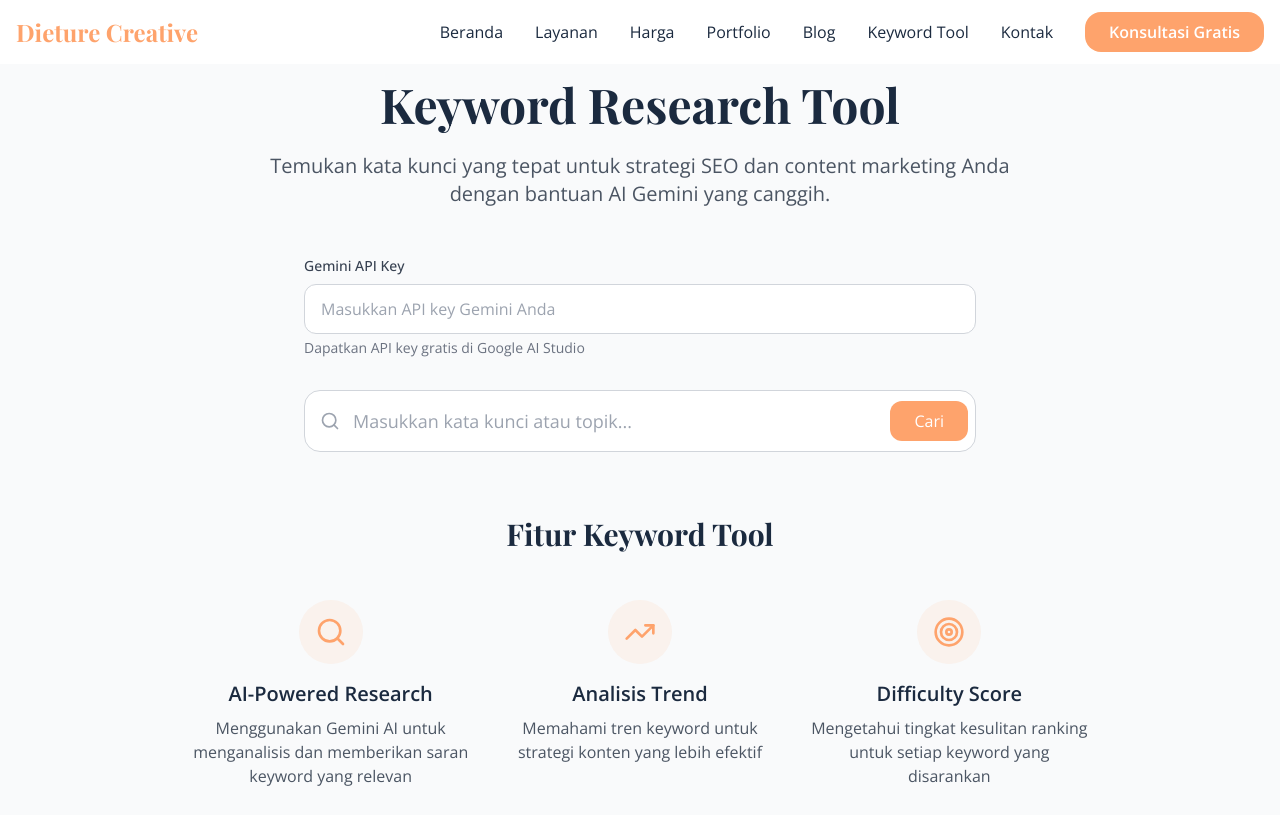
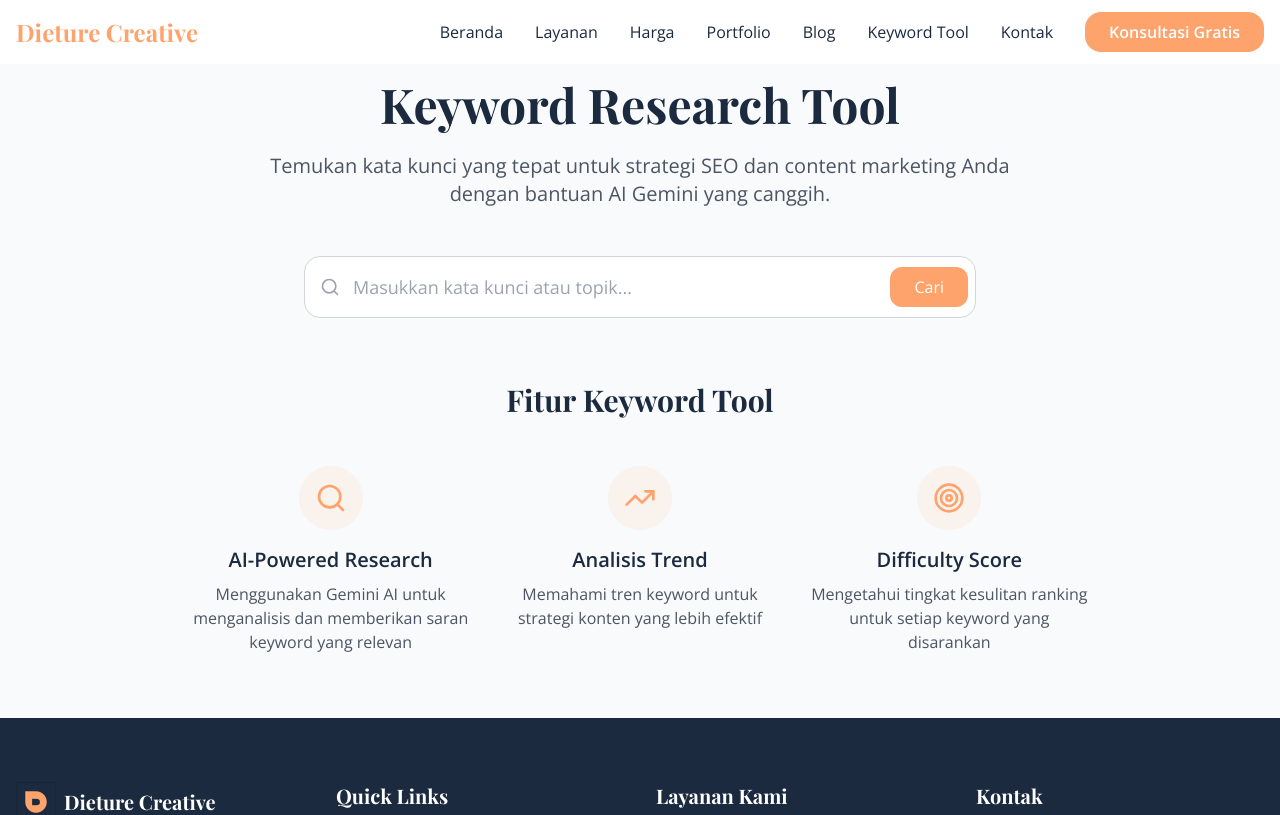
Before and after one commit to princevalerie/dieture-creative-digital-flow, a React (Vite) app: page /keyword-tool in a window 1280 px wide. Shown: the top 815 px of the page. Built offline with nearby package versions, Linux system fonts and the light colour scheme.

Commit message:
Remove API key input
Remove the API key input field from the KeywordTool page.

```diff
--- a/src/pages/KeywordTool.tsx
+++ b/src/pages/KeywordTool.tsx
@@ -15,11 +15,10 @@ const KeywordTool = () => {
   const [query, setQuery] = useState('');
   const [suggestions, setSuggestions] = useState<KeywordSuggestion[]>([]);
   const [loading, setLoading] = useState(false);
-  const [apiKey, setApiKey] = useState('');
 
   const generateKeywords = async () => {
-    if (!query.trim() || !apiKey.trim()) {
-      alert('Mohon masukkan kata kunci dan API key Gemini');
+    if (!query.trim()) {
+      alert('Mohon masukkan kata kunci');
       return;
     }
 
@@ -29,7 +28,7 @@ const KeywordTool = () => {
         method: 'POST',
         headers: {
           'Content-Type': 'application/json',
-          'x-goog-api-key': apiKey,
+          'x-goog-api-key': 'AIzaSyC7HhzczqGlISx4WIyB2OUpWgfwEEhPHO8',
         },
         body: JSON.stringify({
           contents: [{
@@ -64,7 +63,7 @@ const KeywordTool = () => {
       }
     } catch (error) {
       console.error('Error generating keywords:', error);
-      alert('Terjadi kesalahan saat mengambil data keyword. Pastikan API key valid.');
+      alert('Terjadi kesalahan saat mengambil data keyword.');
     } finally {
       setLoading(false);
     }
@@ -102,23 +101,6 @@ const KeywordTool = () => {
             <p className="text-xl text-gray-600 font-opensans max-w-3xl mx-auto">
               Temukan kata kunci yang tepat untuk strategi SEO dan content marketing Anda
               dengan bantuan AI Gemini yang canggih.
-            </p>
-          </div>
-
-          {/* API Key Input */}
-          <div className="max-w-2xl mx-auto mb-8">
-            <label className="block text-sm font-medium text-gray-700 mb-2">
-              Gemini API Key
-            </label>
-            <input
-              type="password"
-              value={apiKey}
-              onChange={(e) => setApiKey(e.target.value)}
-              placeholder="Masukkan API key Gemini Anda"
-              className="w-full px-4 py-3 border border-gray-300 rounded-xl focus:ring-2 focus:ring-primary focus:border-transparent"
-            />
-            <p className="text-sm text-gray-500 mt-1">
-              Dapatkan API key gratis di Google AI Studio
             </p>
           </div>
 
```
